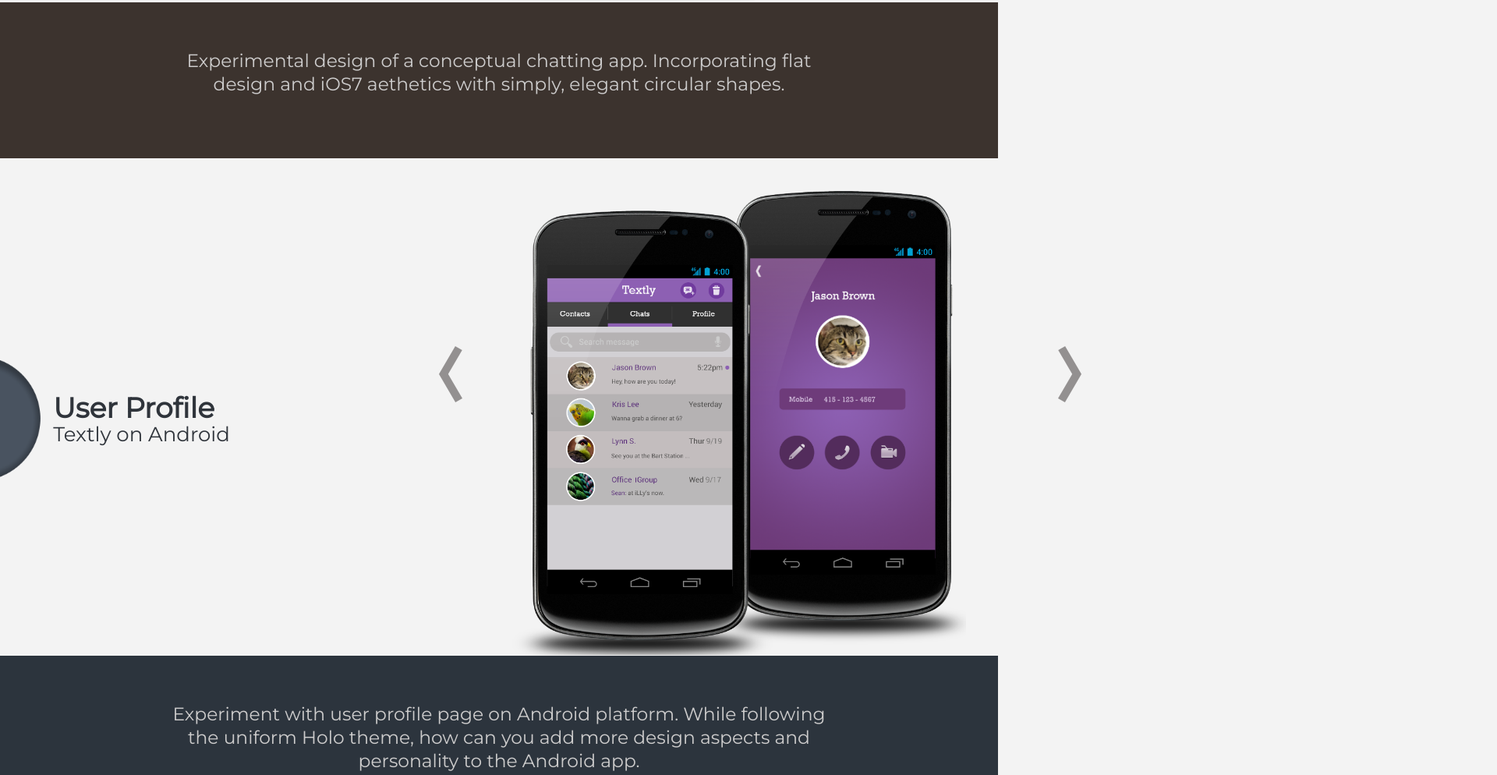
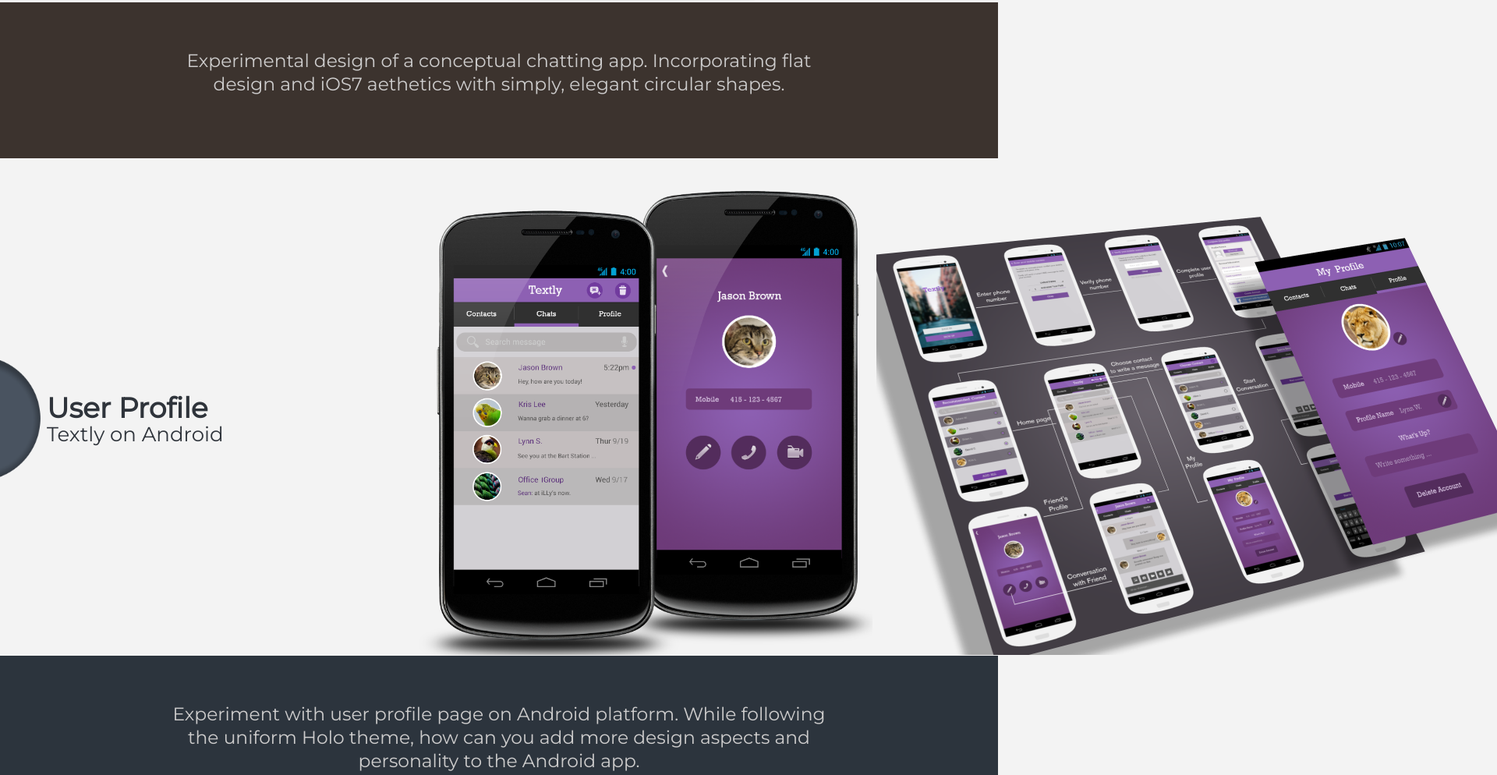
Before and after one commit to leahwan/leahwan.github.io, a plain HTML site: page index.html in a window 1280 px wide. Shown: the part 2088-3082 px from the top of the page at 78% size, 1920 px wide, since content can reach past the window. Drawn offline with Linux system fonts and the light colour scheme.

Commit message:
Update index.html

```diff
--- a/index.html
+++ b/index.html
@@ -101,9 +101,11 @@
 
                   <img src="Android_textly_Double_screen.png" id="imageChange" name="slideImg" alt="Profile page design" width="582" height="607">
           <!--        <a href="#" onClick="switchImage('slideImg'); clearTimeout(timerID)"><img src="forward.png" class="forwardButton" alt="button" width="50" height="50"></a> -->
-                 <span class="floatArrow" onclick="changeImageF('wire.png');"> <img src="f_arrow.png" name="f_arrow" alt="forward arrow" ></span>
-                 <span class="floatArrowB" onclick="changeImageB('Android_textly_Double_screen.png');"> <img src="b_arrow.png" name="b_arrow" alt="backward arrow" ></span>
+                  <img src="wire.png" id="wire" name="wire" alt="Profile page design" width="800" height="600">
 
+          <!--        <a href="#" onClick="switchImage('slideImg'); clearTimeout(timerID)"><img src="forward.png" class="forwardButton" alt="button" width="50" height="50"></a> -->
+             <!--    <span class="floatArrow" onclick="changeImageF('wire.png');"> <img src="f_arrow.png" id="f_arrow" alt="forward arrow" ></span>
+                 <span class="floatArrowB" onclick="changeImageB('Android_textly_Double_screen.png');"> <img src="b_arrow.png" id="b_arrow" alt="backward arrow" ></span> -->
              </td>
            </tr>
          </table>
```
